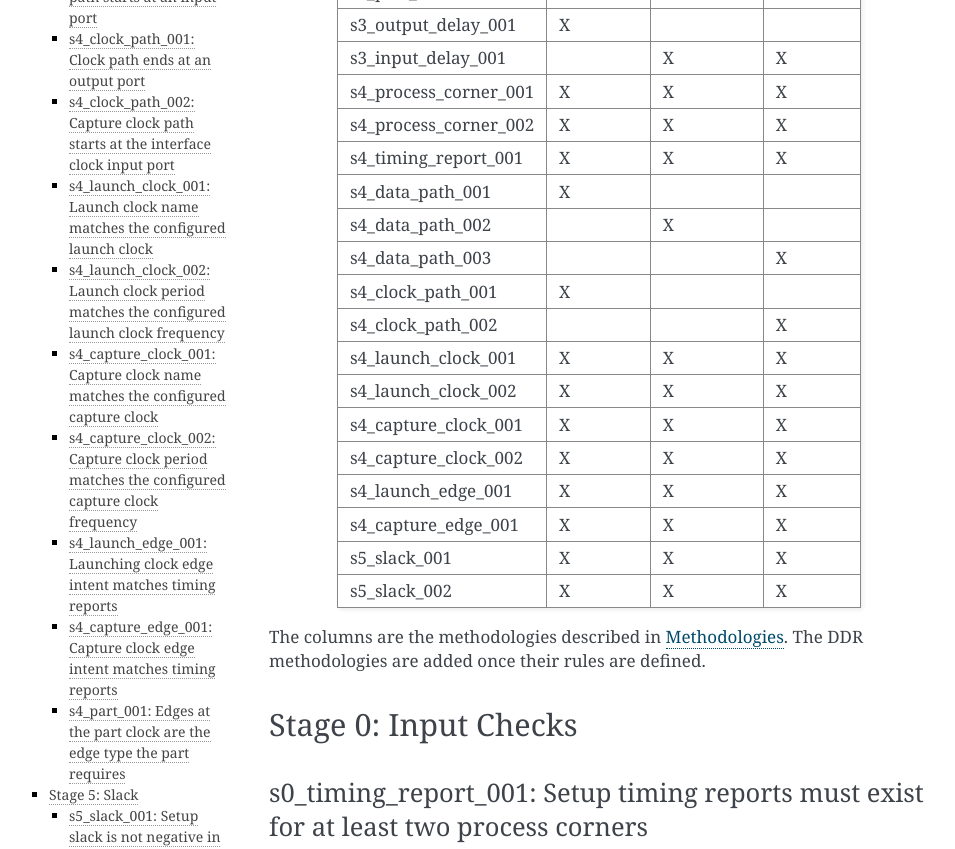
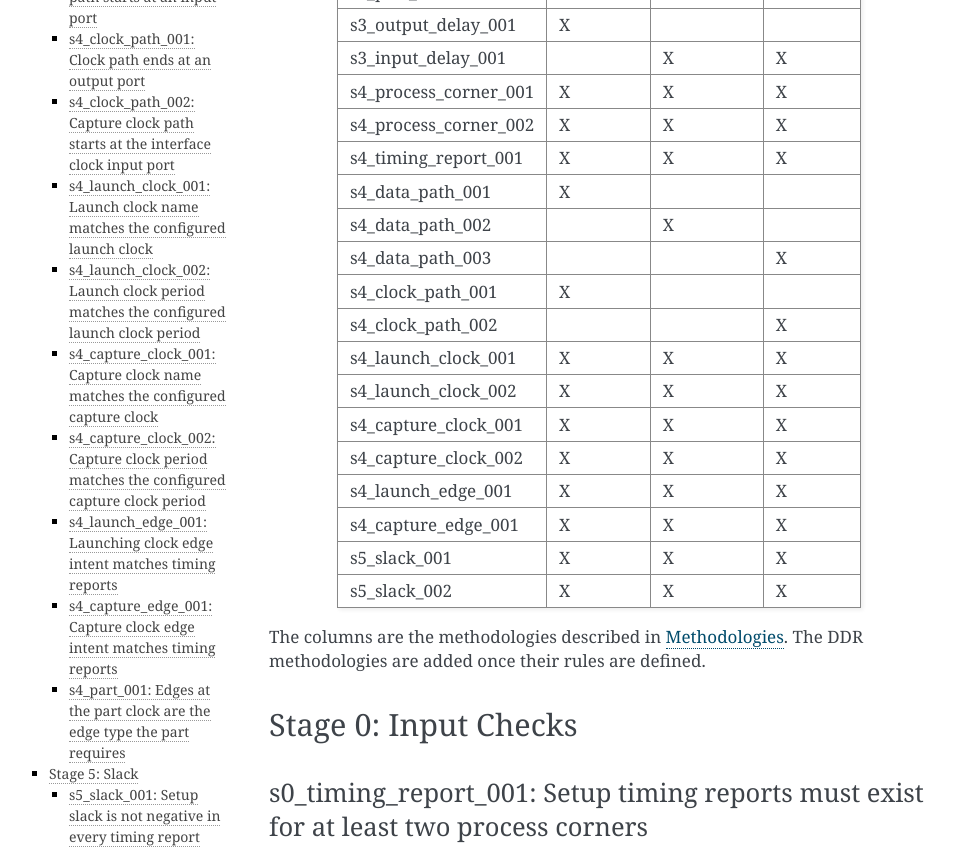
Before and after one commit to jeremiah-c-leary/sta-constraint-validator, a Sphinx documentation site: the page built from docs/source/trc.rst, in a window 1280 px wide and 900 px high, scrolled down 1893 px, cut to the strip 0-849 px from the top of the window. Shown: the whole strip, without its empty margins (151-1106 px from the left). Built offline with Sphinx 7.4.7, drawn with Linux system fonts in a browser that asks for light colours; some of the changed text lies outside the part shown.

Commit message:
Changing frequency to period for rules s4_launch_clock_002 and s4_capture_clock_002.

```diff
--- a/docs/source/trc.rst
+++ b/docs/source/trc.rst
@@ -219,8 +219,8 @@ s4_launch_clock_001: Launch clock name matches the configured launch clock
 
 .. automodule:: stacv.rules.clock.s4_launch_clock_001
 
-s4_launch_clock_002: Launch clock period matches the configured launch clock frequency
-^^^^^^^^^^^^^^^^^^^^^^^^^^^^^^^^^^^^^^^^^^^^^^^^^^^^^^^^^^^^^^^^^^^^^^^^^^^^^^^^^^^^^^
+s4_launch_clock_002: Launch clock period matches the configured launch clock period
+^^^^^^^^^^^^^^^^^^^^^^^^^^^^^^^^^^^^^^^^^^^^^^^^^^^^^^^^^^^^^^^^^^^^^^^^^^^^^^^^^^^
 
 .. automodule:: stacv.rules.clock.s4_launch_clock_002
 
@@ -229,8 +229,8 @@ s4_capture_clock_001: Capture clock name matches the configured capture clock
 
 .. automodule:: stacv.rules.clock.s4_capture_clock_001
 
-s4_capture_clock_002: Capture clock period matches the configured capture clock frequency
-^^^^^^^^^^^^^^^^^^^^^^^^^^^^^^^^^^^^^^^^^^^^^^^^^^^^^^^^^^^^^^^^^^^^^^^^^^^^^^^^^^^^^^^^^
+s4_capture_clock_002: Capture clock period matches the configured capture clock period
+^^^^^^^^^^^^^^^^^^^^^^^^^^^^^^^^^^^^^^^^^^^^^^^^^^^^^^^^^^^^^^^^^^^^^^^^^^^^^^^^^^^^^^
 
 .. automodule:: stacv.rules.clock.s4_capture_clock_002
 
```
